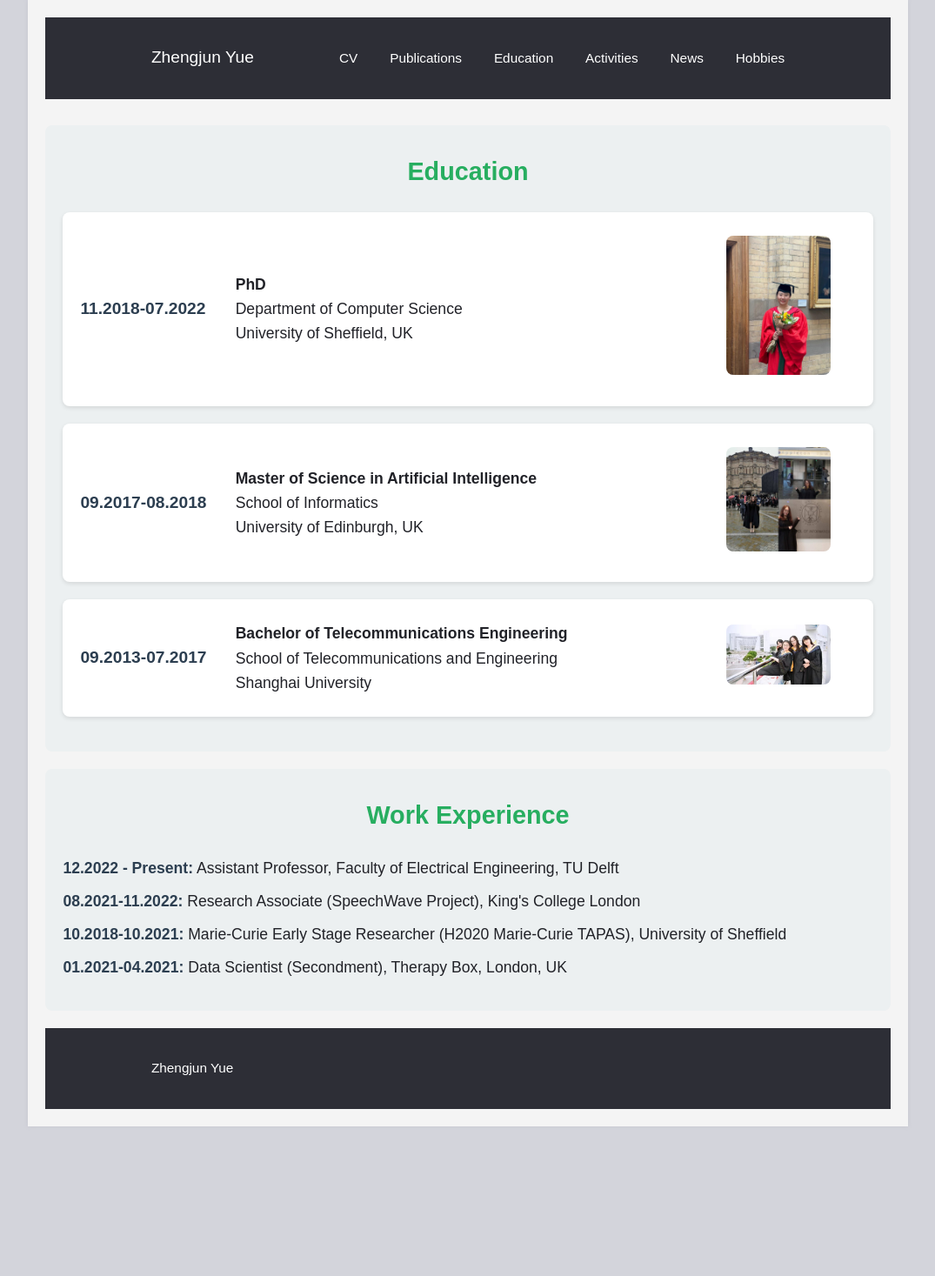
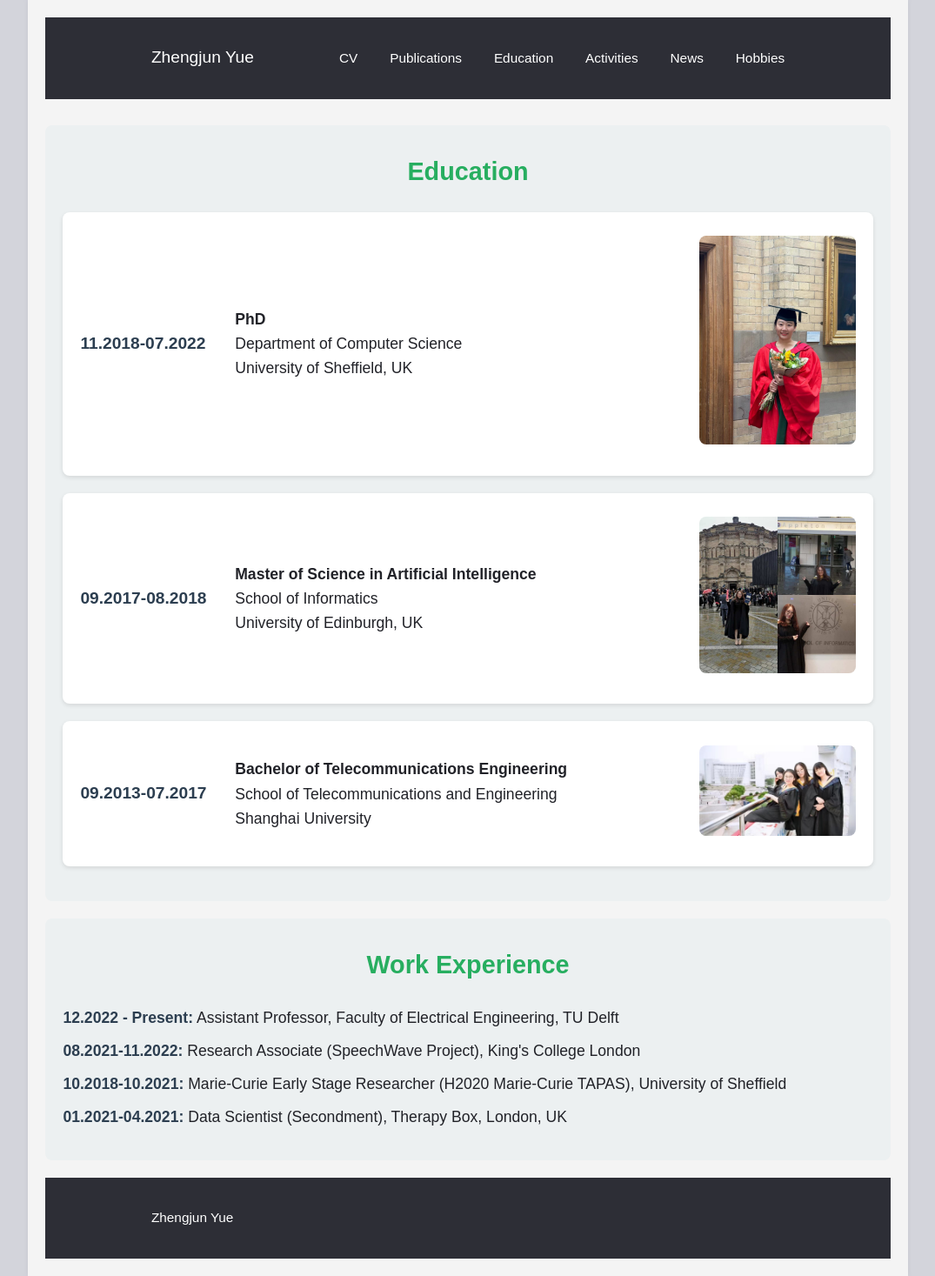
Before and after one commit to zhengjunyue/zhengjunyue.github.io, a Jekyll site: the page built from cv.html, in a window 1280 px wide. Shown: the whole page at 87% size, without its empty margins (102-1177 px from the left). Built offline with Jekyll 4.4.1, drawn with Linux system fonts in a browser that asks for light colours; before the commit the page ends 1295 px from its top, so only the background shows below that.

Commit message:
Update cv.html

```diff
--- a/cv.html
+++ b/cv.html
@@ -153,7 +153,7 @@ title: "Resume"
   }
 
   .university-logo {
-    max-width: 120px;
+    max-width: 180px;
     height: auto;
     border-radius: 8px;
   }
```
